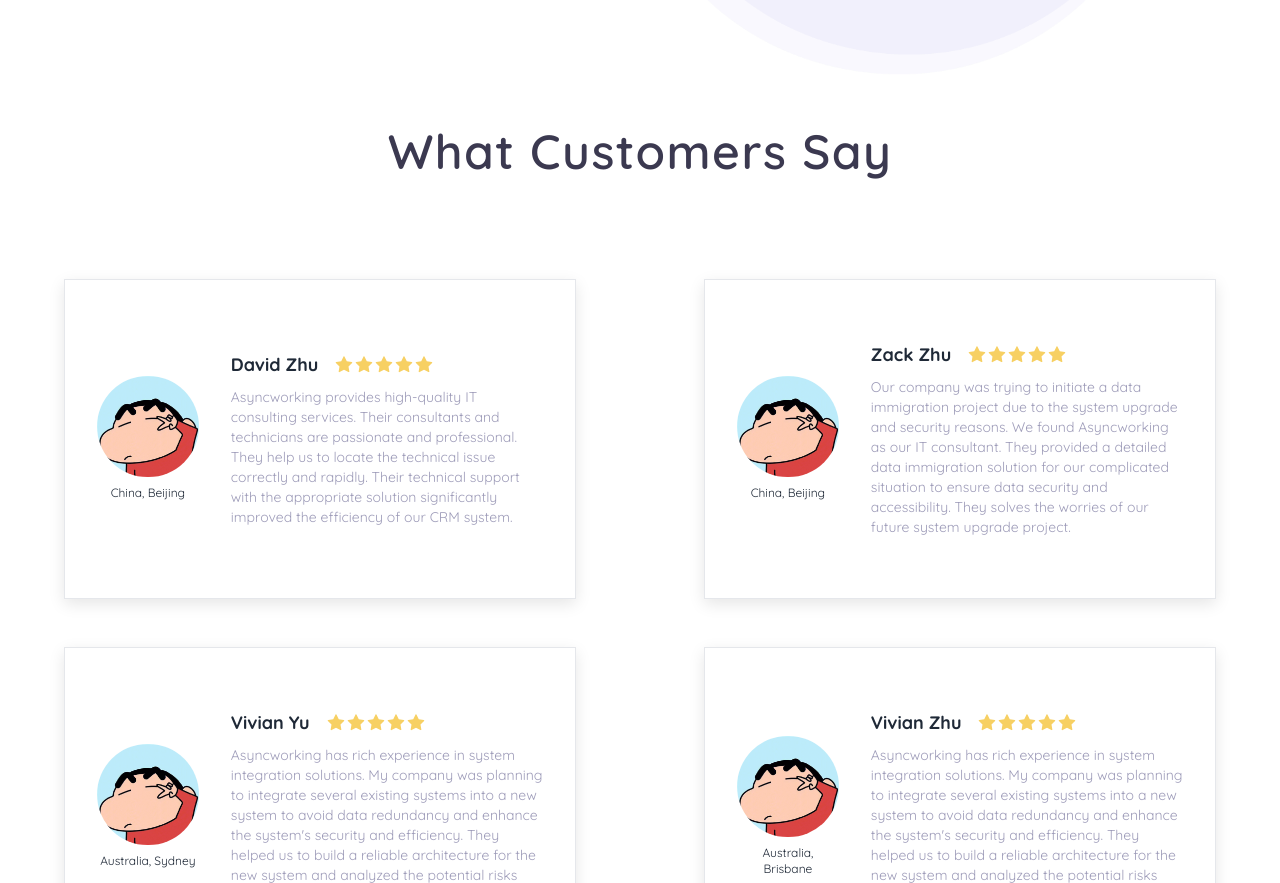
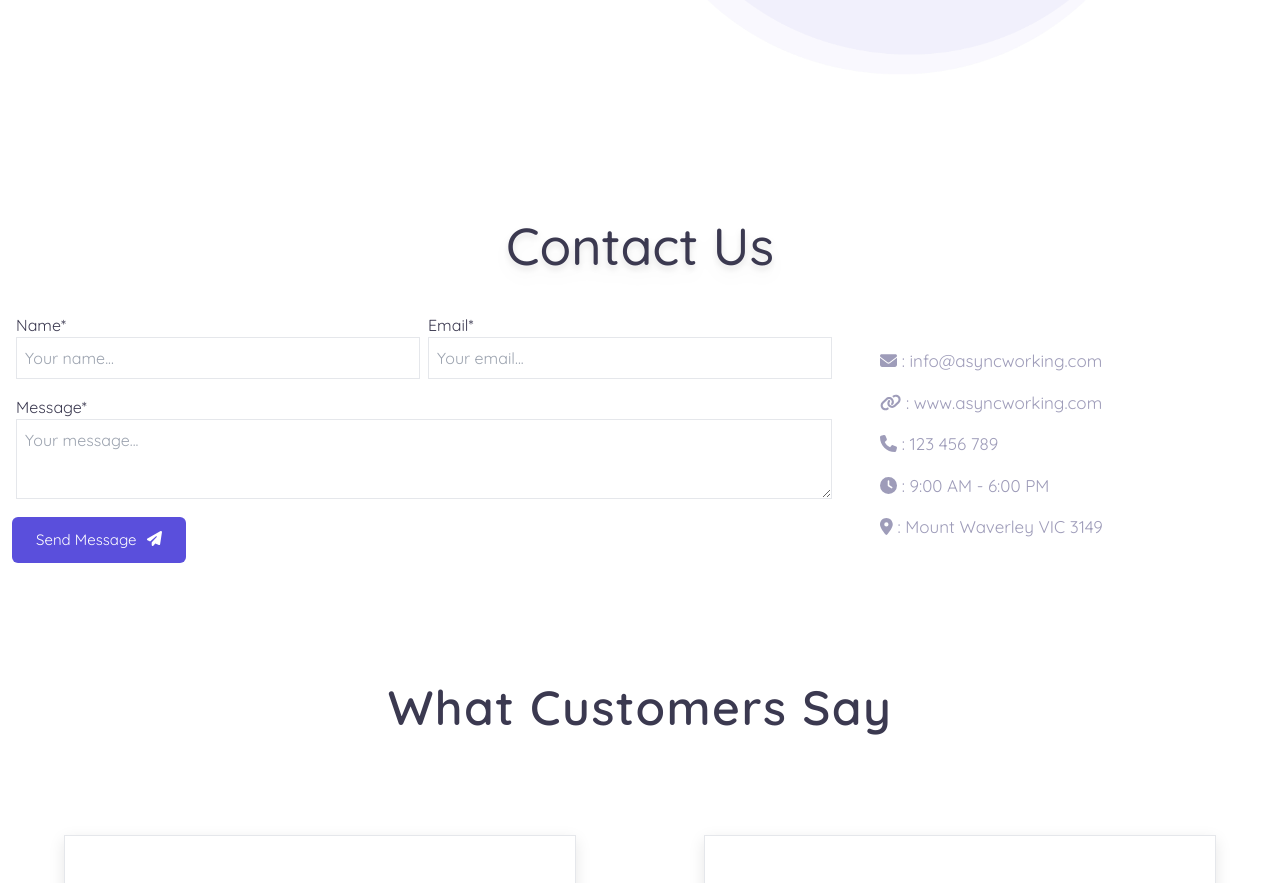
Before and after one commit to courtcanva/asyncworking-website, a Next.js app: page / in a window 1280 px wide. Shown: the part 700-1583 px from the top of the page. Built offline with nearby package versions, Linux system fonts and the light colour scheme.

Commit message:
feat:add contact

```diff
--- /dev/null
+++ b/components/Contact/ContactForm.tsx
@@ -0,0 +1,88 @@
+import React from "react";
+import { useState, useRef } from "react";
+import emailjs from "@emailjs/browser";
+import { faPaperPlane } from "@fortawesome/free-solid-svg-icons";
+import { FontAwesomeIcon } from "@fortawesome/react-fontawesome";
+import emailConfig from "./emailConfig";
+
+const ContactForm = () => {
+  const form = useRef();
+  const [missingInfo, setMissingInfo] = useState("");
+
+  const sendEmail = (e) => {
+    e.preventDefault();
+    if (!form.current[0].value) {
+      setMissingInfo(" a Name");
+    } else if (!form.current[1].value) {
+      setMissingInfo(" an Email Address");
+    } else if (!form.current[2].value) {
+      setMissingInfo(" your Message");
+    } else {
+      setMissingInfo("");
+      emailjs
+        .sendForm(
+          emailConfig.serviceId,
+          emailConfig.templateId,
+          form.current,
+          emailConfig.publicKey
+        )
+        .then(
+          (result) => {
+            console.log(result.text);
+            e.target.reset();
+          },
+          (error) => {
+            console.log(error.text);
+          }
+        );
+    }
+  };
+
+  return (
+    <form
+      ref={form}
+      onSubmit={sendEmail}
+      className="form px-3 flex-auto mt-2 mb-10 w-[80%] lg:w-[50%] "
+    >
+      {missingInfo && <p className="block m-1 bg-amber-100 p-2">*Please enter{missingInfo}*</p>}
+      <div className="form-row w-[100%] md:flex justify-items">
+        <div className="md:w-[50%] p-1">
+          <label className="text-[#3b3950] block w-[100%]">Name*</label>
+          <input
+            type="text"
+            name="user_name"
+            className="p-2 mb-2 block w-[100%] border focus:outline-0"
+            placeholder="Your name..."
+          />
+        </div>
+        <div className="md:w-[50%] p-1">
+          <label className="text-[#3b3950] block">Email*</label>
+          <input
+            type="email"
+            name="user_email"
+            className="p-2 mb-2 block w-[100%] border focus:outline-0"
+            placeholder="Your email..."
+          />
+        </div>
+      </div>
+      <div className="form-row w-[100%] p-1">
+        <label className="text-[#3b3950] block w-[100%]">Message*</label>
+        <textarea
+          name="message"
+          className="p-2 mb-2 h-20 w-[100%] border focus:outline-0"
+          placeholder="Your message..."
+        />
+      </div>
+      <button
+        type="submit"
+        name="send"
+        value="Send Message"
+        className="bg-[#5a4fdc] text-white text-[15px] px-6 py-3 cursor-pointer rounded-md hover:shadow-lg hover:-translate-y-1 transition duration-700 ease-in-out "
+      >
+        Send Message <FontAwesomeIcon icon={faPaperPlane} className="ml-1.5" />
+      </button>
+    </form>
+  );
+};
+
+export default ContactForm;
--- /dev/null
+++ b/components/Contact/index.tsx
@@ -0,0 +1,44 @@
+import React from "react";
+import ContactForm from "./ContactForm";
+import { FontAwesomeIcon } from "@fortawesome/react-fontawesome";
+
+import {
+  faEnvelope,
+  faLink,
+  faPhone,
+  faClock,
+  faLocationDot,
+} from "@fortawesome/free-solid-svg-icons";
+
+const Contact = () => {
+  return (
+    <div className="flex flex-col justify-center items-center py-20">
+      <h3 className="text-[36px] md:text-[52px] text-[#3b3950] font-medium mb-4 drop-shadow-lg w-[100%] text-center">
+        Contact Us
+      </h3>
+      <div className="flex justify-around flex-col lg:flex-row flex-wrap items-center w-[100%]">
+        <ContactForm />
+
+        <div className="ml-8 lg:w-[15%] w-[80%] flex-auto">
+          <p className="text-[17px] text-[#9e9cb9] mb-4">
+            <FontAwesomeIcon icon={faEnvelope} /> :<span> info@asyncworking.com</span>
+          </p>
+          <p className="text-[17px] text-[#9e9cb9] mb-4">
+            <FontAwesomeIcon icon={faLink} /> :<span> www.asyncworking.com</span>
+          </p>
+          <p className="text-[17px] text-[#9e9cb9] mb-4">
+            <FontAwesomeIcon icon={faPhone} /> :<span> 123 456 789</span>
+          </p>
+          <p className="text-[17px] text-[#9e9cb9] mb-4">
+            <FontAwesomeIcon icon={faClock} /> :<span> 9:00 AM - 6:00 PM</span>
+          </p>
+          <p className="text-[17px] text-[#9e9cb9] mb-4">
+            <FontAwesomeIcon icon={faLocationDot} /> :<span> Mount Waverley VIC 3149</span>
+          </p>
+        </div>
+      </div>
+    </div>
+  );
+};
+
+export default Contact;
--- a/package.json
+++ b/package.json
@@ -19,6 +19,9 @@
     "yarn": "please-use-npm"
   },
   "dependencies": {
+    "@emailjs/browser": "^3.10.0",
+    "@fortawesome/free-solid-svg-icons": "^6.3.0",
+    "@fortawesome/react-fontawesome": "^0.2.0",
     "@next/font": "^13.1.5",
     "@types/node": "18.11.18",
     "@types/react": "18.0.27",
--- a/pages/index.tsx
+++ b/pages/index.tsx
@@ -1,10 +1,12 @@
 import Hero from "../components/Hero";
 import Reviews from "../components/reviews";
+import Contact from "../components/Contact";
 
 export default function Home() {
   return (
     <>
       <Hero />
+      <Contact />
       <Reviews />
     </>
   );
```
Also changed, not shown: 2 other files (tests, documents, lock files or other folders).
